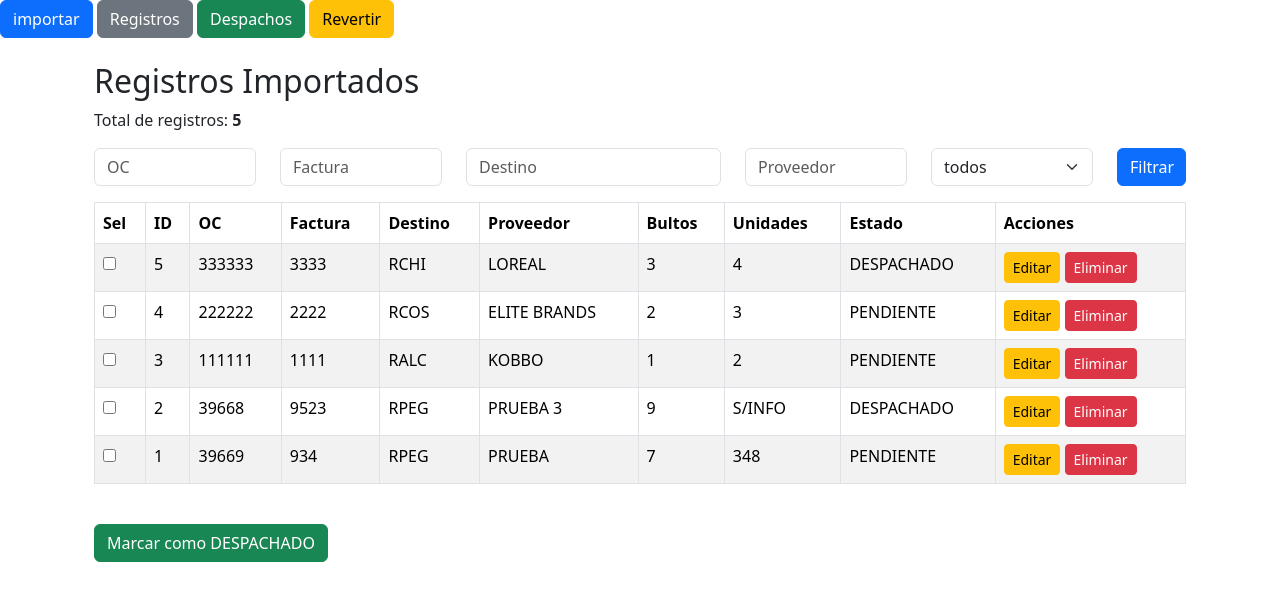
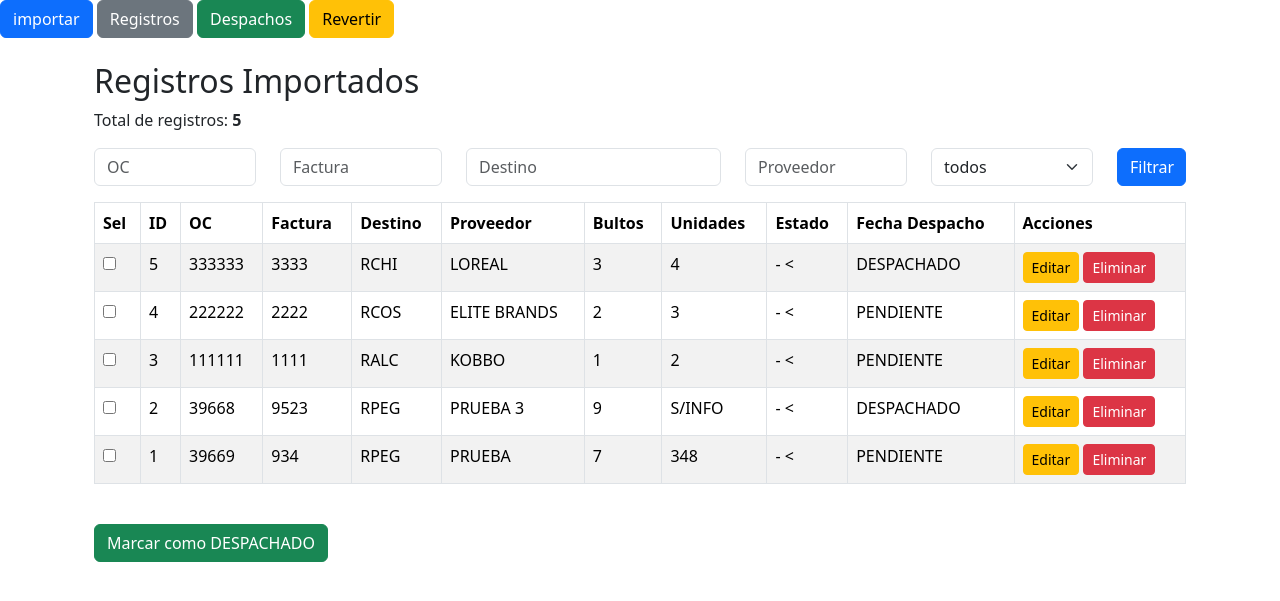
Before and after one commit to MaverickMills/NACIONAL, a Flask app: page /registros in a window 1280 px wide. Shown: the part 56-657 px from the top of the page. Run offline with Flask 3, Linux system fonts and the light colour scheme; data comes from the database, SQL or seed files in the repository.

Commit message:
Muestra fecha de despacho en listado de registros

```diff
--- a/templates/registros.html
+++ b/templates/registros.html
@@ -45,6 +45,7 @@
                 <th>Bultos</th>
                 <th>Unidades</th>
                 <th>Estado</th>
+                <th>Fecha Despacho</th>
                 <th>Acciones</th>
             </tr>
         </thead>
@@ -59,6 +60,13 @@
                 <td>{{ registro.proveedor }}</td>
                 <td>{{ registro.bultos }}</td>
                 <td>{{ registro.unidades }}</td>
+                <td>
+                    {% if registro.fecha_despacho %}
+                        {{ registro.fecha_despacho.strftime('%d-%m-%Y') }}
+                    {% else%}
+                        -
+                    <{% endif%}
+                </td>
                 <td>{{ registro.estado }}</td>
                 <td>
                     <a href="/editar/{{ registro.id }}" class="btn btn-warning btn-sm">Editar</a>
```
